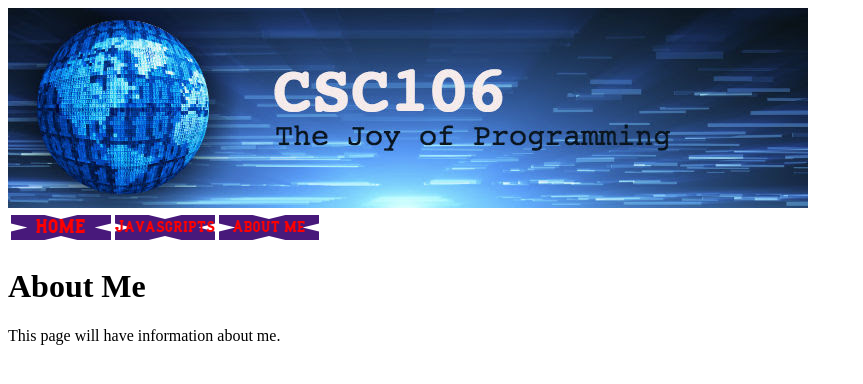
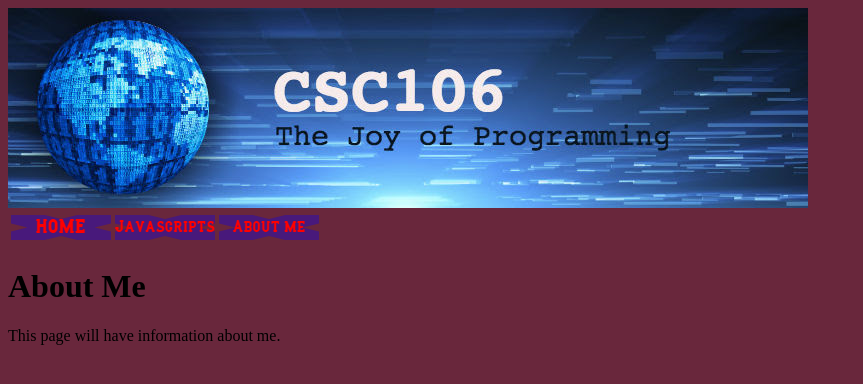
Before and after one commit to jstruminsky/jstruminsky.github.io, a plain HTML site: page about.html in a window 1280 px wide. Shown: the whole page, without its empty margins (0-863 px from the left). Drawn offline with Linux system fonts and the light colour scheme.

Commit message:
Update about.html

```diff
--- a/about.html
+++ b/about.html
@@ -3,6 +3,7 @@
     <head>
         <meta charset="utf-8">
         <title>Jared's Programming Portfolio - aboutme</title>
+        <link rel="stylesheet" href="externalstyle.css">
     </head>
     <body>
         <img src="csc106_banner.jpg">
```
